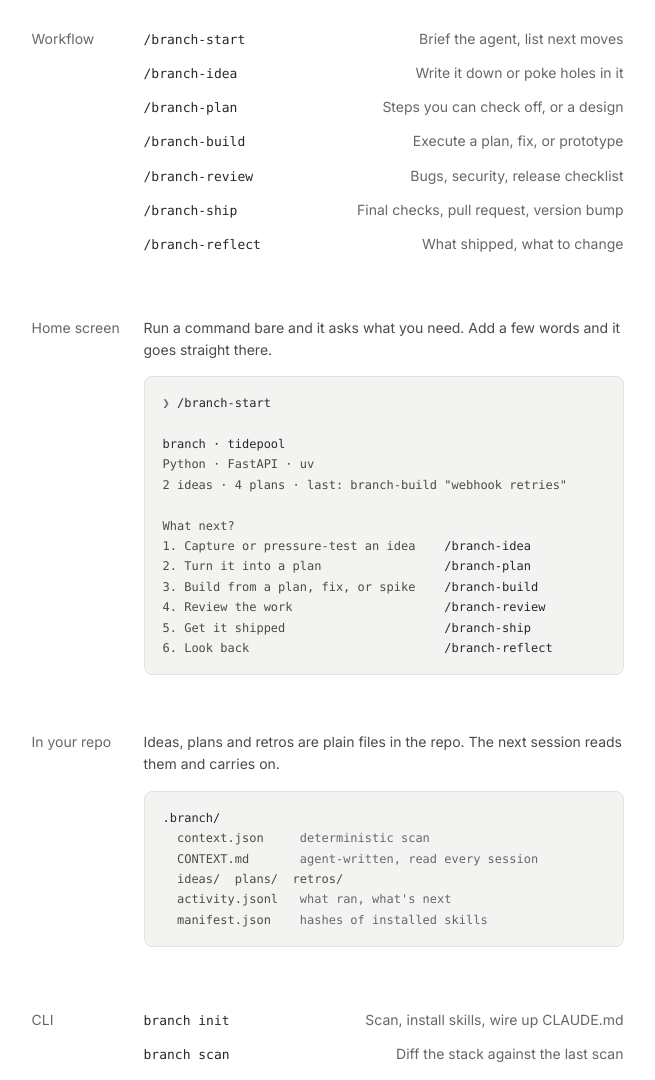
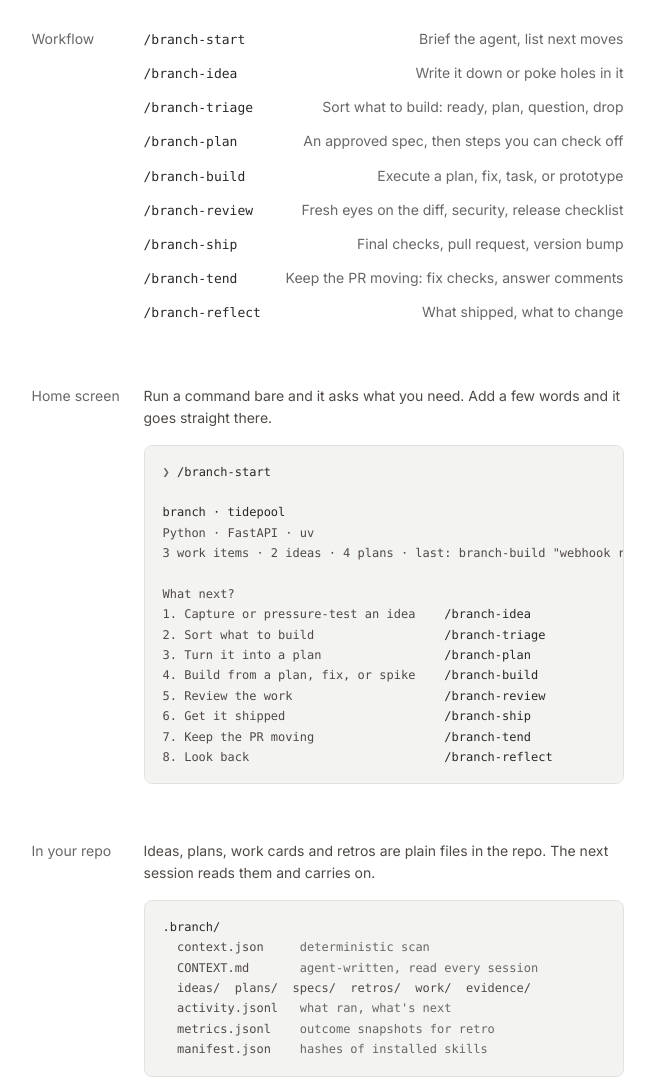
Before and after one commit to anturno/branch, a website: page site/public/index.html in a window 1280 px wide. Shown: the part 1240-2320 px from the top of the page, without its empty margins (305-960 px from the left). Drawn offline with nearby package versions, Linux system fonts and the light colour scheme; files that its build step writes are made by us from their sources; no server answers.

Commit message:
docs: update README and site for v0.0.2
Workflow table gains triage, tend, evidence and the task route; the
branch map shows work/, specs/, evidence/ and metrics.jsonl; the site
reflects 16 skills, the 8-item menu, and the new CLI commands.

```diff
--- a/site/public/index.html
+++ b/site/public/index.html
@@ -156,7 +156,7 @@
 <span class="text-fg-faint">│</span>  Env vars: 9
 <span class="text-fg-faint">│</span>
 <span class="text-fg">◆</span>  .branch/context.json created
-<span class="text-fg">◆</span>  13 skills in .claude/skills (13 new, 0 updated, 0 unchanged)
+<span class="text-fg">◆</span>  16 skills in .claude/skills (16 new, 0 updated, 0 unchanged)
 <span class="text-fg">◆</span>  CLAUDE.md: branch block added
 <span class="text-fg-faint">│</span>
 <span class="text-fg-faint">└</span>  Next: open Claude Code in this repo and run <span class="text-fg">/branch-start</span></pre>
@@ -186,10 +186,12 @@
       <ul role="list">
         <li class="py-2 sm:flex sm:items-baseline sm:justify-between sm:gap-4 sm:py-1.5"><code class="code shrink-0">/branch-start</code><span class="block text-fg-faint sm:text-right">Brief the agent, list next moves</span></li>
         <li class="py-2 sm:flex sm:items-baseline sm:justify-between sm:gap-4 sm:py-1.5"><code class="code shrink-0">/branch-idea</code><span class="block text-fg-faint sm:text-right">Write it down or poke holes in it</span></li>
-        <li class="py-2 sm:flex sm:items-baseline sm:justify-between sm:gap-4 sm:py-1.5"><code class="code shrink-0">/branch-plan</code><span class="block text-fg-faint sm:text-right">Steps you can check off, or a design</span></li>
-        <li class="py-2 sm:flex sm:items-baseline sm:justify-between sm:gap-4 sm:py-1.5"><code class="code shrink-0">/branch-build</code><span class="block text-fg-faint sm:text-right">Execute a plan, fix, or prototype</span></li>
-        <li class="py-2 sm:flex sm:items-baseline sm:justify-between sm:gap-4 sm:py-1.5"><code class="code shrink-0">/branch-review</code><span class="block text-fg-faint sm:text-right">Bugs, security, release checklist</span></li>
+        <li class="py-2 sm:flex sm:items-baseline sm:justify-between sm:gap-4 sm:py-1.5"><code class="code shrink-0">/branch-triage</code><span class="block text-fg-faint sm:text-right">Sort what to build: ready, plan, question, drop</span></li>
+        <li class="py-2 sm:flex sm:items-baseline sm:justify-between sm:gap-4 sm:py-1.5"><code class="code shrink-0">/branch-plan</code><span class="block text-fg-faint sm:text-right">An approved spec, then steps you can check off</span></li>
+        <li class="py-2 sm:flex sm:items-baseline sm:justify-between sm:gap-4 sm:py-1.5"><code class="code shrink-0">/branch-build</code><span class="block text-fg-faint sm:text-right">Execute a plan, fix, task, or prototype</span></li>
+        <li class="py-2 sm:flex sm:items-baseline sm:justify-between sm:gap-4 sm:py-1.5"><code class="code shrink-0">/branch-review</code><span class="block text-fg-faint sm:text-right">Fresh eyes on the diff, security, release checklist</span></li>
         <li class="py-2 sm:flex sm:items-baseline sm:justify-between sm:gap-4 sm:py-1.5"><code class="code shrink-0">/branch-ship</code><span class="block text-fg-faint sm:text-right">Final checks, pull request, version bump</span></li>
+        <li class="py-2 sm:flex sm:items-baseline sm:justify-between sm:gap-4 sm:py-1.5"><code class="code shrink-0">/branch-tend</code><span class="block text-fg-faint sm:text-right">Keep the PR moving: fix checks, answer comments</span></li>
         <li class="py-2 sm:flex sm:items-baseline sm:justify-between sm:gap-4 sm:py-1.5"><code class="code shrink-0">/branch-reflect</code><span class="block text-fg-faint sm:text-right">What shipped, what to change</span></li>
       </ul>
     </section>
@@ -202,27 +204,30 @@
 
 <span class="text-fg">branch · tidepool</span>
 Python · FastAPI · uv
-2 ideas · 4 plans · last: branch-build "webhook retries"
+3 work items · 2 ideas · 4 plans · last: branch-build "webhook retries"
 
 What next?
 1. Capture or pressure-test an idea    <span class="text-fg">/branch-idea</span>
-2. Turn it into a plan                 <span class="text-fg">/branch-plan</span>
-3. Build from a plan, fix, or spike    <span class="text-fg">/branch-build</span>
-4. Review the work                     <span class="text-fg">/branch-review</span>
-5. Get it shipped                      <span class="text-fg">/branch-ship</span>
-6. Look back                           <span class="text-fg">/branch-reflect</span></pre>
+2. Sort what to build                  <span class="text-fg">/branch-triage</span>
+3. Turn it into a plan                 <span class="text-fg">/branch-plan</span>
+4. Build from a plan, fix, or spike    <span class="text-fg">/branch-build</span>
+5. Review the work                     <span class="text-fg">/branch-review</span>
+6. Get it shipped                      <span class="text-fg">/branch-ship</span>
+7. Keep the PR moving                  <span class="text-fg">/branch-tend</span>
+8. Look back                           <span class="text-fg">/branch-reflect</span></pre>
       </div>
     </section>
 
     <section class="animate-rise mt-14 sm:grid sm:grid-cols-[var(--spacing-gutter)_minmax(0,1fr)]" style="--delay: 240ms">
       <h2 class="mb-2 font-normal text-fg-faint sm:mb-0">In your repo</h2>
       <div>
-        <p class="text-pretty text-fg-muted">Ideas, plans and retros are plain files in the repo. The next session reads them and carries on.</p>
+        <p class="text-pretty text-fg-muted">Ideas, plans, work cards and retros are plain files in the repo. The next session reads them and carries on.</p>
         <pre class="term mt-4"><span class="text-fg">.branch/</span>
   context.json     <span class="text-fg-faint">deterministic scan</span>
   CONTEXT.md       <span class="text-fg-faint">agent-written, read every session</span>
-  ideas/  plans/  retros/
+  ideas/  plans/  specs/  retros/  work/  evidence/
   activity.jsonl   <span class="text-fg-faint">what ran, what's next</span>
+  metrics.jsonl    <span class="text-fg-faint">outcome snapshots for retro</span>
   manifest.json    <span class="text-fg-faint">hashes of installed skills</span></pre>
       </div>
     </section>
@@ -236,6 +241,11 @@ What next?
         <li class="py-2 sm:flex sm:items-baseline sm:justify-between sm:gap-4 sm:py-1.5"><code class="code shrink-0">branch doctor</code><span class="block text-fg-faint sm:text-right">Check the install</span></li>
         <li class="py-2 sm:flex sm:items-baseline sm:justify-between sm:gap-4 sm:py-1.5"><code class="code shrink-0">branch info</code><span class="block text-fg-faint sm:text-right">Print state as JSON</span></li>
         <li class="py-2 sm:flex sm:items-baseline sm:justify-between sm:gap-4 sm:py-1.5"><code class="code shrink-0">branch start</code><span class="block text-fg-faint sm:text-right">Open the agent on /branch-start</span></li>
+        <li class="py-2 sm:flex sm:items-baseline sm:justify-between sm:gap-4 sm:py-1.5"><code class="code shrink-0">branch review</code><span class="block text-fg-faint sm:text-right">Fresh agent session on the diff</span></li>
+        <li class="py-2 sm:flex sm:items-baseline sm:justify-between sm:gap-4 sm:py-1.5"><code class="code shrink-0">branch pull</code><span class="block text-fg-faint sm:text-right">Pull a GitHub issue into the queue</span></li>
+        <li class="py-2 sm:flex sm:items-baseline sm:justify-between sm:gap-4 sm:py-1.5"><code class="code shrink-0">branch work</code><span class="block text-fg-faint sm:text-right">Build a card in its own git worktree</span></li>
+        <li class="py-2 sm:flex sm:items-baseline sm:justify-between sm:gap-4 sm:py-1.5"><code class="code shrink-0">branch tick</code><span class="block text-fg-faint sm:text-right">Advance the queue once — for schedulers</span></li>
+        <li class="py-2 sm:flex sm:items-baseline sm:justify-between sm:gap-4 sm:py-1.5"><code class="code shrink-0">branch metrics</code><span class="block text-fg-faint sm:text-right">Cards, runs, findings — outcome counts</span></li>
       </ul>
     </section>
 
```
Also changed, not shown: README.md.
